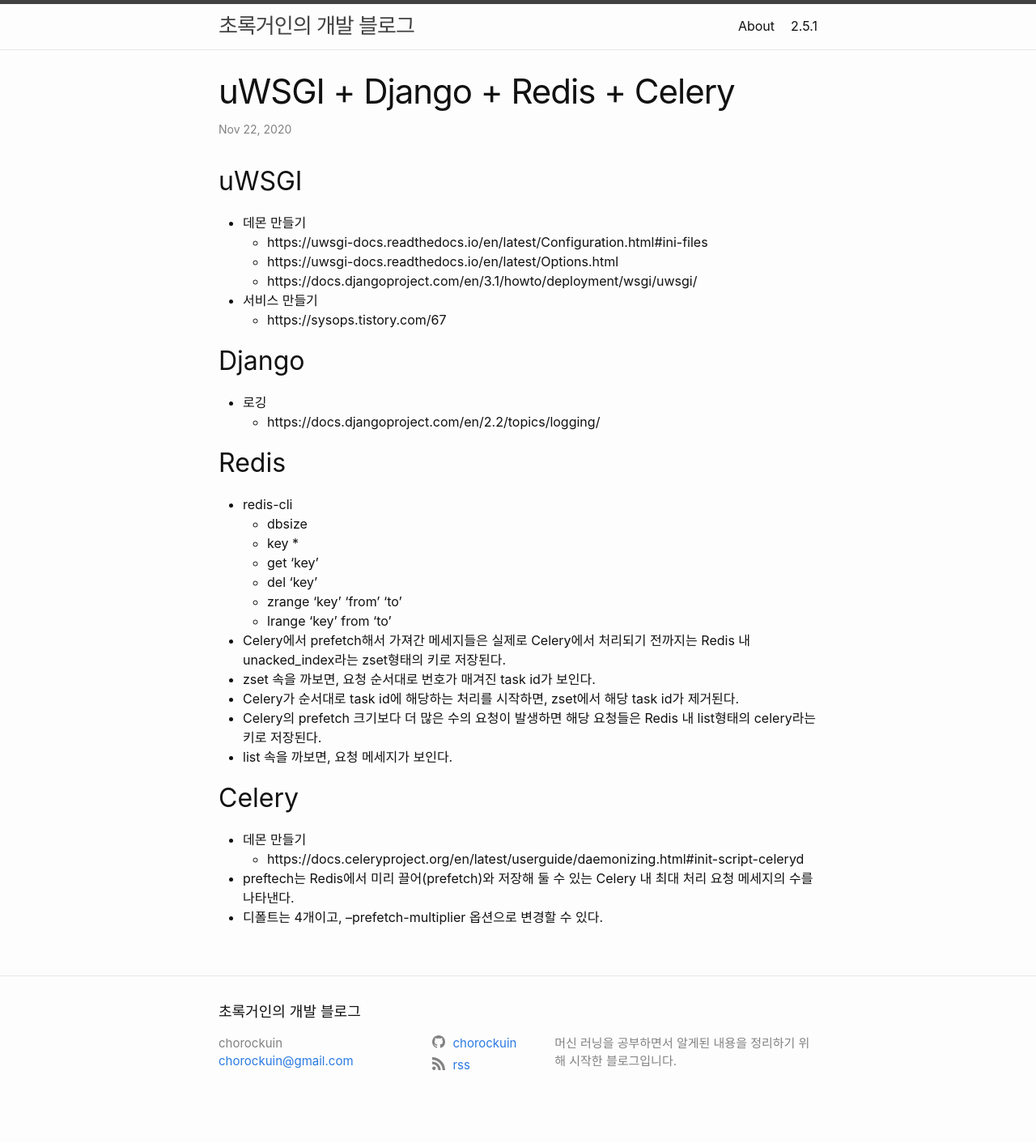
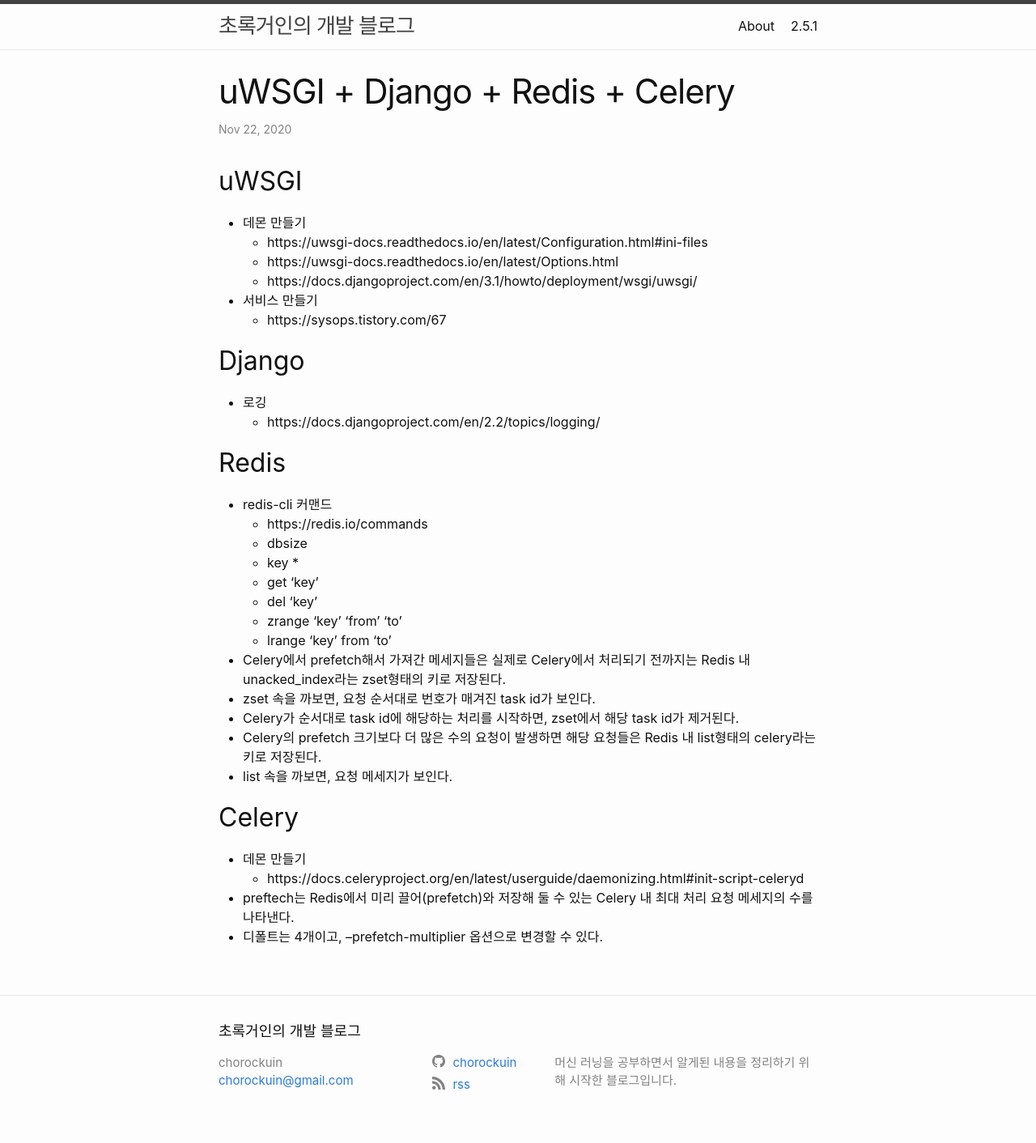
Before and after one commit to chorockuin/chorockuin.github.io, a Jekyll site: the page built from _posts/2020-11-22-uwsgi_django_redis_celery.md, in a window 1280 px wide. Shown: the whole page at 81% size. Built offline with Jekyll 4.4.1, drawn with Linux system fonts in a browser that asks for light colours; before the commit the page ends 1388 px from its top, so only the background shows below that.

Commit message:
Update 2020-11-22-uwsgi_django_redis_celery.md

```diff
--- a/_posts/2020-11-22-uwsgi_django_redis_celery.md
+++ b/_posts/2020-11-22-uwsgi_django_redis_celery.md
@@ -15,7 +15,8 @@
   * https://docs.djangoproject.com/en/2.2/topics/logging/
 
 ## Redis
-* redis-cli
+* redis-cli 커맨드
+  * https://redis.io/commands
   * dbsize
   * key *
   * get 'key'
```
